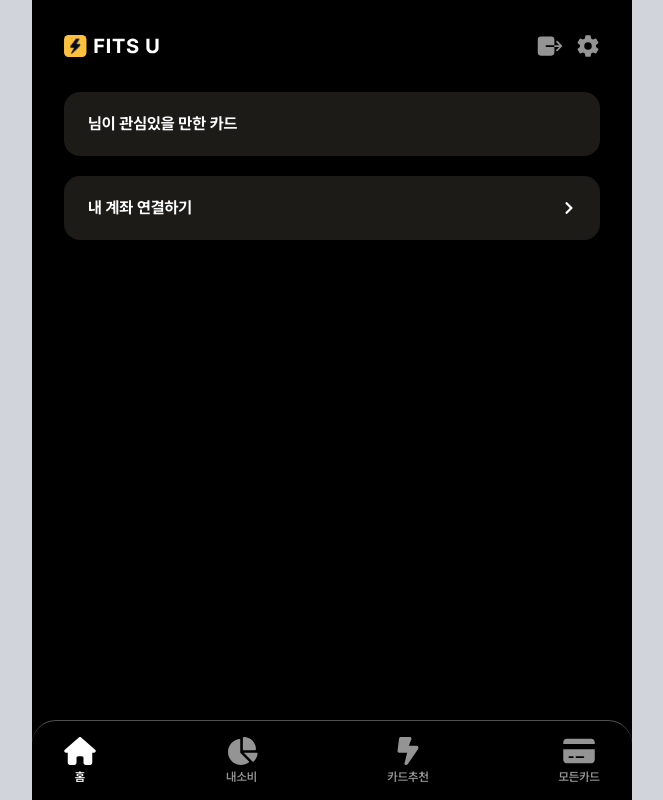
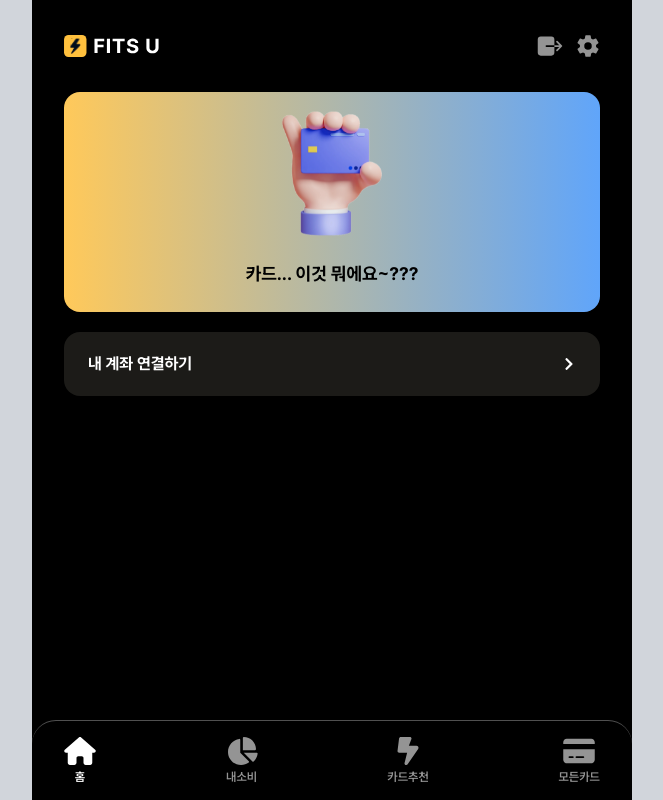
Before and after one commit to FITS-U/FitsU_FE, a Next.js app: page /accounts in a window 1280 px wide. Shown: the whole page, without its empty margins (308-971 px from the left). Built offline with nearby package versions, Linux system fonts and the light colour scheme; no server answers.

Commit message:
feat: 광고 hook 문구

```diff
--- a/src/app/accounts/components/Advertisement.tsx
+++ b/src/app/accounts/components/Advertisement.tsx
@@ -1,3 +1,4 @@
+/* eslint-disable @next/next/no-img-element */
 "use client";
 
 import { useAuthStore } from "@/store/authStore";
@@ -40,10 +41,17 @@ export const Advertisement = () => {
   return (
     <div className="mt-8">
       <div
-        className="w-full h-16 p-6 font-bold bg-contrast-800 rounded-2xl flex items-center cursor-pointer"
+        className="w-full h-auto p-6 rounded-2xl flex flex-col items-center cursor-pointer space-y-5 shadow-lg transition-all transform hover:shadow-xl hover:-translate-y-1 active:shadow-sm active:translate-y-0.5 bg-gradient-to-r from-orange-400 to-blue-400"
         onClick={() => setIsClicked(!isClicked)}
       >
-        {user.name}님이 관심있을 만한 카드
+        <img
+          src={"/icons/adIcon.png"}
+          alt="광고로고"
+          width={100}
+          height={100}
+          className="transition-transform duration-200 transform animate-bounce"
+        />
+        <div className="text-lg font-bold text-black">카드... 이것 뭐에요~???</div>
       </div>
       {isClicked && (
         <PopUp onClose={() => setIsClicked(false)} adData={adData} />
--- a/src/app/accounts/components/AfterLink.tsx
+++ b/src/app/accounts/components/AfterLink.tsx
@@ -17,7 +17,7 @@ const AfterLinkPage: React.FC<AfterLinkPageProps> = ({ accounts }) => {
   };
 
   return (
-    <div className="overflow-y-auto scrollbar-hide max-h-[calc(100vh-90px)]">
+    <div>
       <div className="mb-10 bg-contrast-800 h-auto rounded-2xl p-4">
         {accounts.map((account, index) => (
           <div key={index}>
@@ -53,7 +53,7 @@ const AfterLinkPage: React.FC<AfterLinkPageProps> = ({ accounts }) => {
           <div className="text-center text-sm cursor-pointer">다른 계좌 연결하기</div>
         </Link>
       </div>
-      <div className="bg-contrast-800 rounded-2xl p-4 flex items-center justify-between">
+      <div className="bg-contrast-800 rounded-2xl p-4 flex items-center justify-between mb-8">
         {monthlySpends.map((monthly, index) => (
           <div key={index}>
             <span>
--- a/src/app/accounts/page.tsx
+++ b/src/app/accounts/page.tsx
@@ -55,6 +55,7 @@ const HomePage: React.FC = () => {
           />
         </div>
       </div>
+      <div className="overflow-y-auto scrollbar-hide max-h-[calc(100vh-130px)]">
         <Advertisement />
         <div className="mt-5">
           {accounts.length ? (
@@ -63,6 +64,7 @@ const HomePage: React.FC = () => {
             <BeforeLinkPage />
           )}
         </div>
+      </div>
       <BottomNav />
     </div>
   )
```
Also changed, not shown: public/icons/adIcon.png (added). Lines whose indentation alone changed are shown as unchanged.
